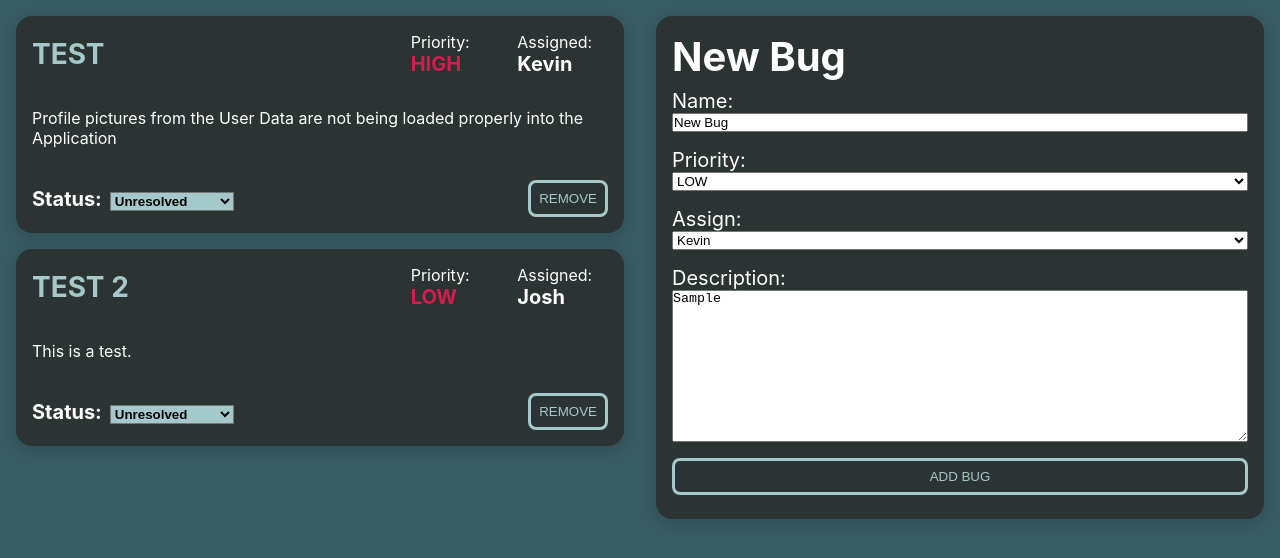
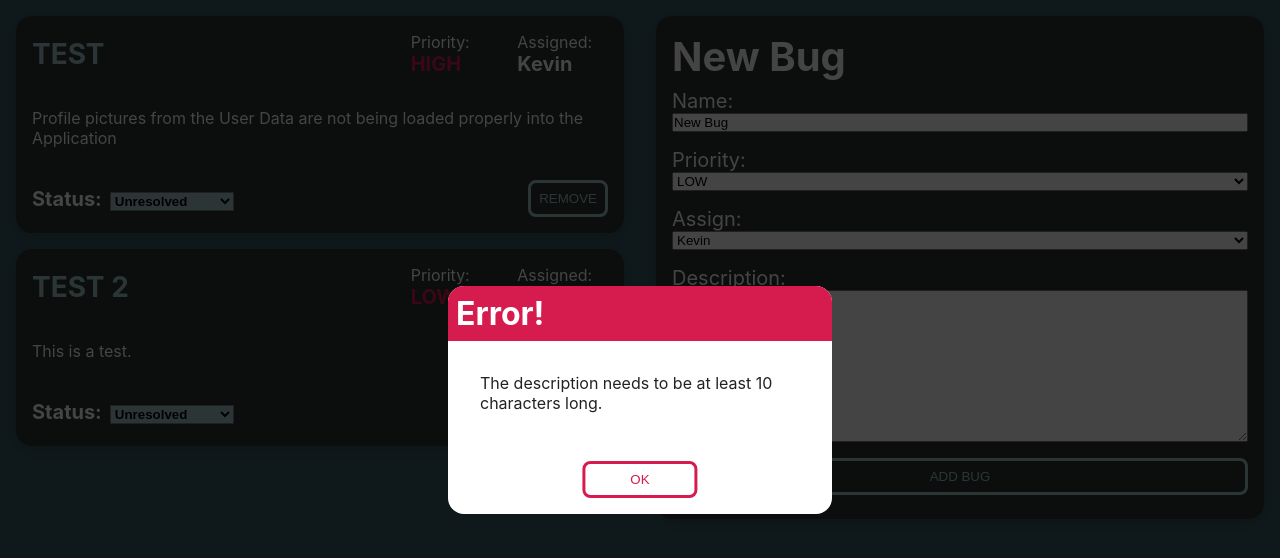
Before and after one commit to kevinjordan1994/bug-tracker, a React (Create React App) app: page / in a window 1280 px wide. Both pictures are taken after typing "Sample" into the empty fields and a click on the button "ADD BUG". Shown: the top 558 px of the page. Built offline with nearby package versions, Linux system fonts and the light colour scheme.

Commit message:
Add modal component for errors

```diff
--- a/src/App.js
+++ b/src/App.js
@@ -1,5 +1,6 @@
 import BugList from "./components/BugList/BugList";
 import NewBug from "./components/NewBug/NewBug";
+import Modal from "./components/Modals/Modal";
 import "./App.css";
 import { useState } from "react";
 
@@ -23,20 +24,44 @@ function App() {
   ];
 
   const [currentBugs, setNewBugs] = useState(bugs);
+  const [modalVisible, setModalVisible] = useState(false);
+  const [errorMessage, setErrorMessage] = useState("There was an error.");
 
   const removeBug = (id) => {
     const selectedBug = currentBugs.find((bug) => bug.key === id);
     setNewBugs((prev) => prev.filter((bug) => bug !== selectedBug));
   };
 
+  const checkBugTitleExists = (newBug) => {
+    const duplicateBug = currentBugs.find((bug) => bug.name === newBug.name);
+    return duplicateBug ? false : true;
+  };
+
+  const showLengthError = () => {
+    setErrorMessage("The description needs to be at least 10 characters long.");
+    toggleModal();
+  };
+
+  const toggleModal = () => {
+    setModalVisible(!modalVisible);
+  };
+
   const addNewBug = (newBug) => {
+    if (!checkBugTitleExists(newBug)) {
+      setErrorMessage("A bug with this name is already on record!");
+      toggleModal();
+      return;
+    }
     setNewBugs((prev) => [...prev, newBug]);
   };
 
   return (
     <div className="app-container">
+      {modalVisible && (
+        <Modal errorMessage={errorMessage} onCloseModal={toggleModal} />
+      )}
       <BugList bugs={currentBugs} onRemoveBug={removeBug} />
-      <NewBug onSubmitNewBug={addNewBug} />
+      <NewBug onSubmitNewBug={addNewBug} onLengthError={showLengthError} />
     </div>
   );
 }
--- a/src/components/BugList/BugList.css
+++ b/src/components/BugList/BugList.css
@@ -1,5 +1,5 @@
 .bug-list {
-  max-width: 50%;
+  width: 50%;
   background-color: #395b64;
   padding: 1rem;
   gap: 1rem;
--- /dev/null
+++ b/src/components/Modals/Modal.js
@@ -0,0 +1,23 @@
+import styles from "./Modal.module.css";
+
+export default function Modal(props) {
+  const closeModal = (e) => {
+    e.preventDefault();
+    props.onCloseModal();
+  };
+
+  return (
+    <>
+      <div className={styles.backdrop}></div>
+      <div className={styles.modal}>
+        <div className={styles.modal_header}>
+          <h1>Error!</h1>
+        </div>
+        <p className={styles.modal_message}>{props.errorMessage}</p>
+        <button className={styles.error_button} onClick={closeModal}>
+          OK
+        </button>
+      </div>
+    </>
+  );
+}
--- /dev/null
+++ b/src/components/Modals/Modal.module.css
@@ -0,0 +1,59 @@
+.overlay {
+  width: 100%;
+  height: 100%;
+  position: absolute;
+}
+
+.backdrop {
+  background-color: rgba(0, 0, 0, 0.735);
+  width: 100%;
+  height: 100%;
+  position: absolute;
+  z-index: 1;
+}
+
+.modal {
+  z-index: 2;
+  background-color: #fff;
+  width: 30%;
+  height: fit-content;
+  position: absolute;
+  top: 50%;
+  left: 50%;
+  transform: translate(-50%, -50%);
+  border-radius: 1rem;
+}
+
+.modal_header {
+  background-color: #d61c4e;
+  color: #fff;
+  border-radius: 1rem 1rem 0 0;
+}
+
+.modal_header h1 {
+  padding: 0.5rem;
+}
+
+.modal_message {
+  padding: 2rem;
+}
+
+.error_button {
+  padding: 0.5rem;
+  border-radius: 0.5rem;
+  color: #d61c4e;
+  cursor: pointer;
+  border: solid;
+  border-color: #d61c4e;
+  width: 30%;
+  display: inline-block;
+  margin: 1rem 50%;
+  transform: translateX(-50%);
+  background-color: #fff;
+}
+
+.error_button:hover {
+  font-weight: 700;
+  background-color: #d61c4e;
+  color: #fff;
+}
--- a/src/components/NewBug/NewBug.js
+++ b/src/components/NewBug/NewBug.js
@@ -40,7 +40,10 @@ function NewBug(props) {
 
   const addBug = (event) => {
     event.preventDefault();
-    if (!checkValidLength(currentDescription, 10)) return;
+    if (!checkValidLength(currentDescription, 10)) {
+      props.onLengthError();
+      return;
+    }
     const newBug = {
       key: Date.now().toString(),
       name: currentName,
```
